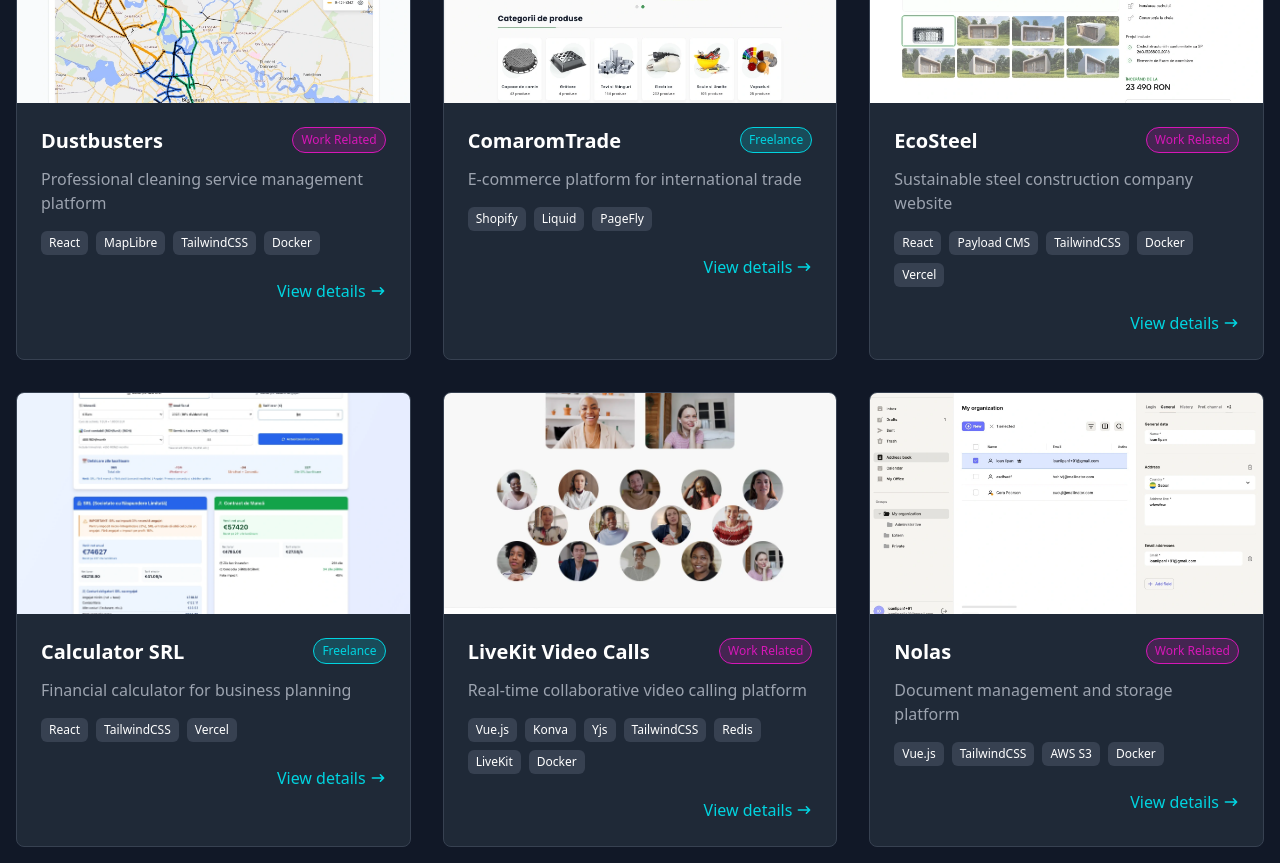
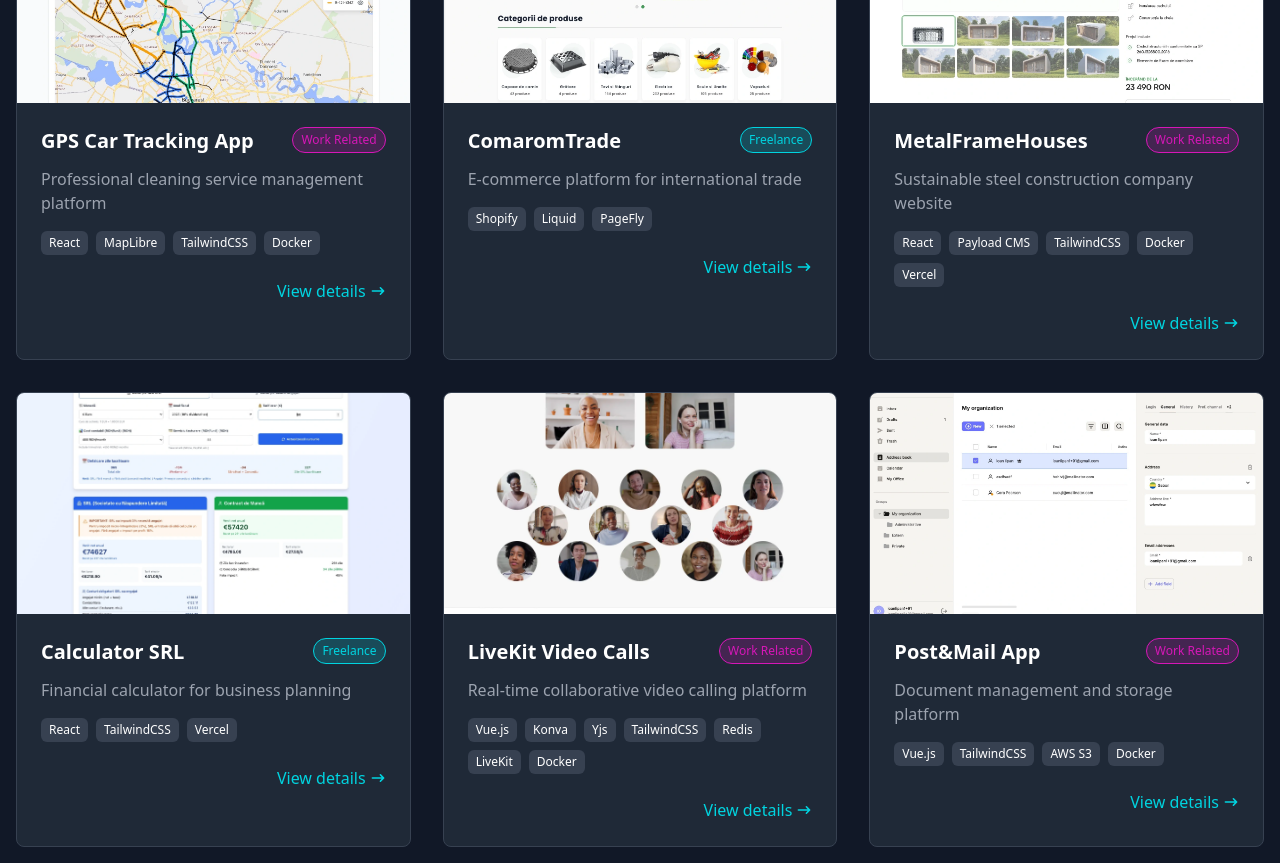
Before and after one commit to IoanLipan/lipan-tech-vision, a Next.js app: page /projects in a window 1280 px wide. Shown: the part 680-1543 px from the top of the page. Built offline with nearby package versions, Linux system fonts and the light colour scheme; no server answers.

Commit message:
change work project names

```diff
--- a/src/data/projects.js
+++ b/src/data/projects.js
@@ -1,7 +1,7 @@
 export const projects = [
 	{
 		id: 1,
-		title: 'Dustbusters',
+		title: 'GPS Car Tracking App',
 		description: 'Professional cleaning service management platform',
 		descriptionExpanded:
 			'A comprehensive cleaning service management platform built with React and MapLibre for interactive location mapping. Features include real-time scheduling, route optimization for cleaning teams, customer management with service history, and automated billing. Implemented Docker containerization for consistent deployment across environments and used TailwindCSS for responsive design.',
@@ -25,7 +25,7 @@ export const projects = [
 	},
 	{
 		id: 3,
-		title: 'EcoSteel',
+		title: 'MetalFrameHouses',
 		description: 'Sustainable steel construction company website',
 		descriptionExpanded:
 			'Modern corporate website for sustainable steel construction company built with React and Payload CMS for content management. Features include project portfolio showcase, real-time project tracking for clients, environmental impact calculator, and automated quote generation. Deployed on Vercel with Docker containerization for scalable performance.',
@@ -69,14 +69,14 @@ export const projects = [
 	},
 	{
 		id: 6,
-		title: 'Nolas',
+		title: 'Post&Mail App',
 		description: 'Document management and storage platform',
 		descriptionExpanded:
 			'Comprehensive document management platform built with Vue.js for efficient file organization and sharing. Integrated AWS S3 for secure cloud storage with automated backup systems. Features include document versioning, access control, search functionality, and collaboration tools. Dockerized for consistent deployment and scalability.',
 		technologies: ['Vue.js', 'TailwindCSS', 'AWS S3', 'Docker'],
 		category: 'Web Development',
 		image: '/images/projects/nolas.webp',
-		url: 'https://www.nolasworkspace.com/',
+		url: '#',
 		workRelated: true,
 	},
 	{
```
